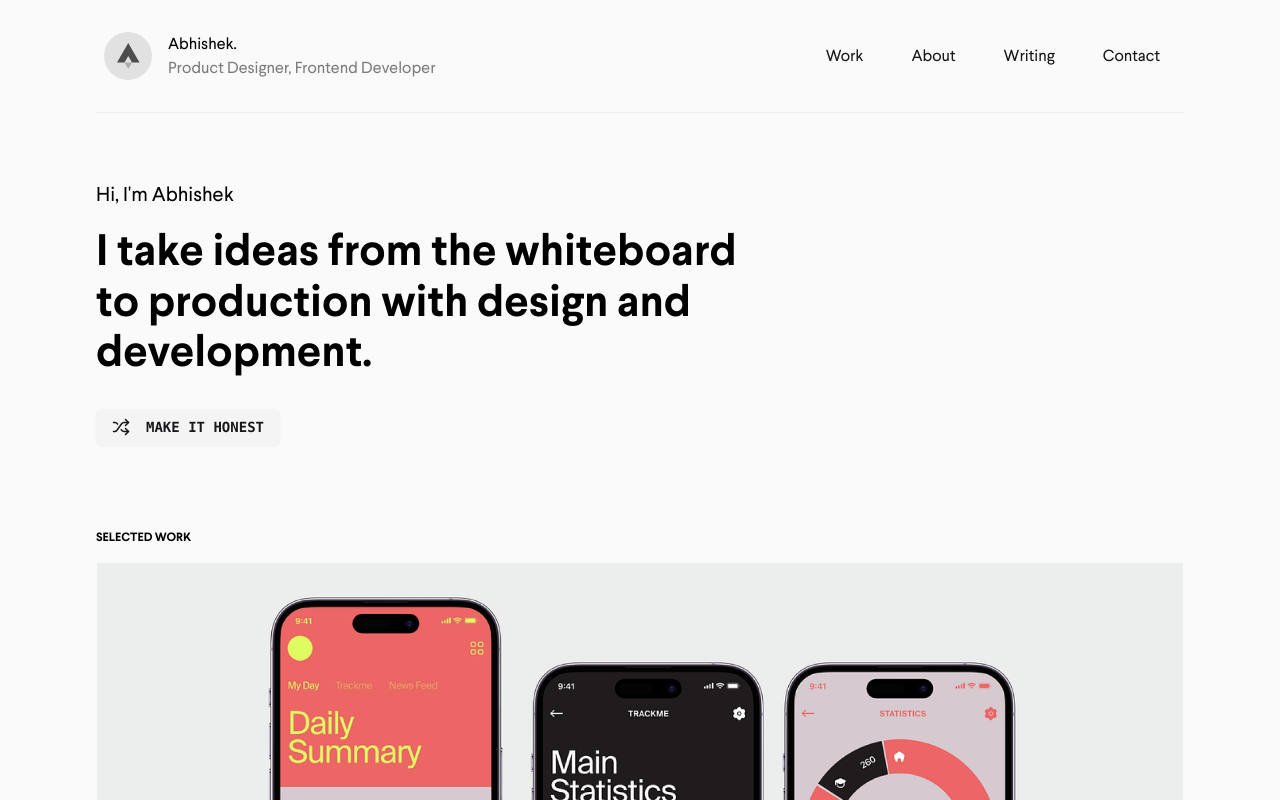
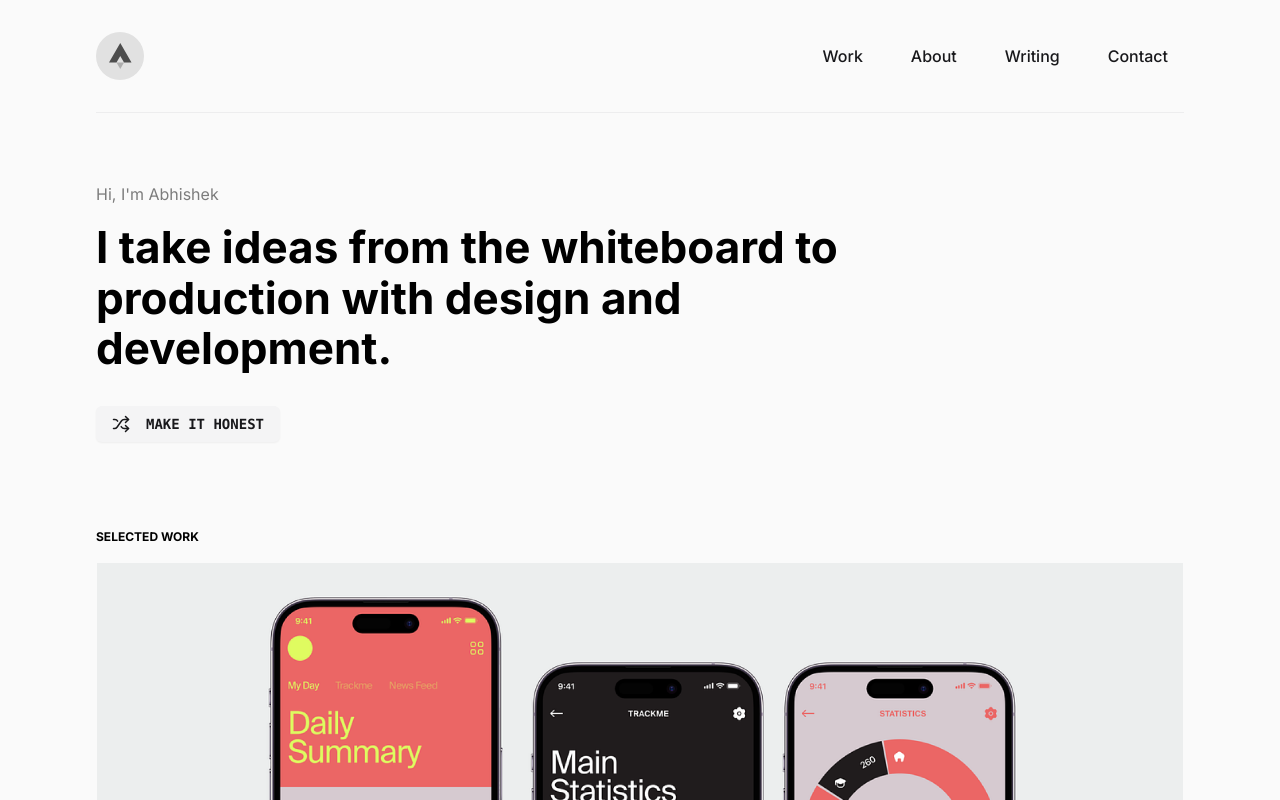
Before and after one commit to kaliaboi/personal-site, a Next.js app: page / in a window 1280 px wide. Shown: the top 800 px of the page. Built offline with nearby package versions, Linux system fonts and the light colour scheme.

Commit message:
Update nav

```diff
--- a/app/layout.tsx
+++ b/app/layout.tsx
@@ -1,12 +1,9 @@
-import Navigation, { links } from "@/components/navigation";
 import "./globals.css";
 import type { Metadata } from "next";
 import localFont from "next/font/local";
-import { Separator } from "@/components/ui/separator";
-import Image from "next/image";
-import Link from "next/link";
-import Footer from "@/components/footer";
+import { Inter } from "next/font/google";
 
+const inter = Inter({ subsets: ["latin"] });
 const larsseit = localFont({
   src: [
     {
@@ -74,14 +71,7 @@ export default function RootLayout({
 }) {
   return (
     <html lang="en">
-      <head>
-        <link rel="icon" href="./favicon.ico" sizes="any" />
-        <link rel="icon" href="./favicon.svg" type="image/svg+xml" />
-        <link rel="apple-touch-icon" href="./apple-touch-icon.png" />
-        <link rel="manifest" href="./site.webmanifest" />
-        <meta name="theme-color" content="#4a4a4a" />
-      </head>
-      <body className={larsseit.className + " antialiased"}>{children}</body>
+      <body className={inter.className + " antialiased"}>{children}</body>
     </html>
   );
 }
--- a/app/writing/page.tsx
+++ b/app/writing/page.tsx
@@ -31,7 +31,7 @@ export default function Home() {
             delay: 0.7,
             ease: [0, 0.71, 0.2, 1.01],
           }}
-          className="mt-12 py-12 flex flex-col gap-12"
+          className="py-12 mt-12 flex flex-col gap-12"
         >
           <div>
             <h2 className="text-[32px] font-extrabold">
--- a/components/hero.tsx
+++ b/components/hero.tsx
@@ -29,7 +29,7 @@ export const variants = {
     },
   },
   hide: {
-    x: -20,
+    x: 0,
     opacity: 0,
   },
 };
@@ -56,13 +56,13 @@ const Hero: FC = ({}) => {
       className="my-12 h-60 flex flex-col justify-center"
     >
       <div>
-        <p className="mb-4 text-[20px]">Hi, I&apos;m Abhishek</p>
+        <p className="mb-4 text-[16px] opacity-50">Hi, I&apos;m Abhishek</p>
         <motion.h2
           key={intro}
           variants={variants}
           animate={"show"}
           initial="hide"
-          className="text-[44px] font-[700] max-w-2xl leading-[115%] mb-8"
+          className="text-[44px] font-[700] max-w-3xl leading-[115%] mb-8"
         >
           {intro}
         </motion.h2>
--- a/components/navigation.tsx
+++ b/components/navigation.tsx
@@ -1,7 +1,7 @@
 "use client";
 
 import Link from "next/link";
-import { FC } from "react";
+import { FC, useEffect, useState } from "react";
 import { buttonVariants } from "./ui/button";
 import { MenuIcon } from "lucide-react";
 import Image from "next/image";
@@ -35,6 +35,13 @@ export const links = [
 ];
 
 const Navigation: FC = ({}) => {
+  const [offset, setOffset] = useState(0);
+  useEffect(() => {
+    setOffset(window.scrollY);
+    window.addEventListener("scroll", (e) => {
+      setOffset(window.scrollY);
+    });
+  }, []);
   return (
     <motion.nav
       initial={{ opacity: 0, y: -50 }}
@@ -47,7 +54,7 @@ const Navigation: FC = ({}) => {
       className="dark:bg-zinc-950 bg-zinc-50 fixed w-full z-20 top-0 left-0 font-[200]"
     >
       <div className="container max-w-6xl">
-        <div className="flex items-center justify-between p-2 md:py-6">
+        <div className="flex items-center justify-between">
           <a href="/" className="flex items-center py-2">
             <div className="w-[48px] h-[48px] rounded-full relative">
               <Image
@@ -63,8 +70,12 @@ const Navigation: FC = ({}) => {
                 className="block dark:hidden"
               />
             </div>
-            <span className="self-center font-[400] dark:text-zinc-50 ml-4 md:block hidden">
-              <p className="text-base">Abhishek.</p>
+            <span
+              className={`${
+                offset !== 0 ? "opacity-100" : "-translate-y-2 opacity-0"
+              } self-center font-[400] dark:text-zinc-50 ml-4 md:block hidden transition-all`}
+            >
+              <p className="text-base">Abhishek</p>
               <p className="opacity-50">Product Designer, Frontend Developer</p>
             </span>
           </a>
@@ -75,7 +86,7 @@ const Navigation: FC = ({}) => {
                   href={link.href}
                   className={cn(
                     buttonVariants({ variant: "link" }),
-                    "text-base dark:text-zinc-50 underline-offset-8"
+                    "text-base dark:text-zinc-50 underline-offset-8 h-28"
                   )}
                 >
                   {link.title}
```
